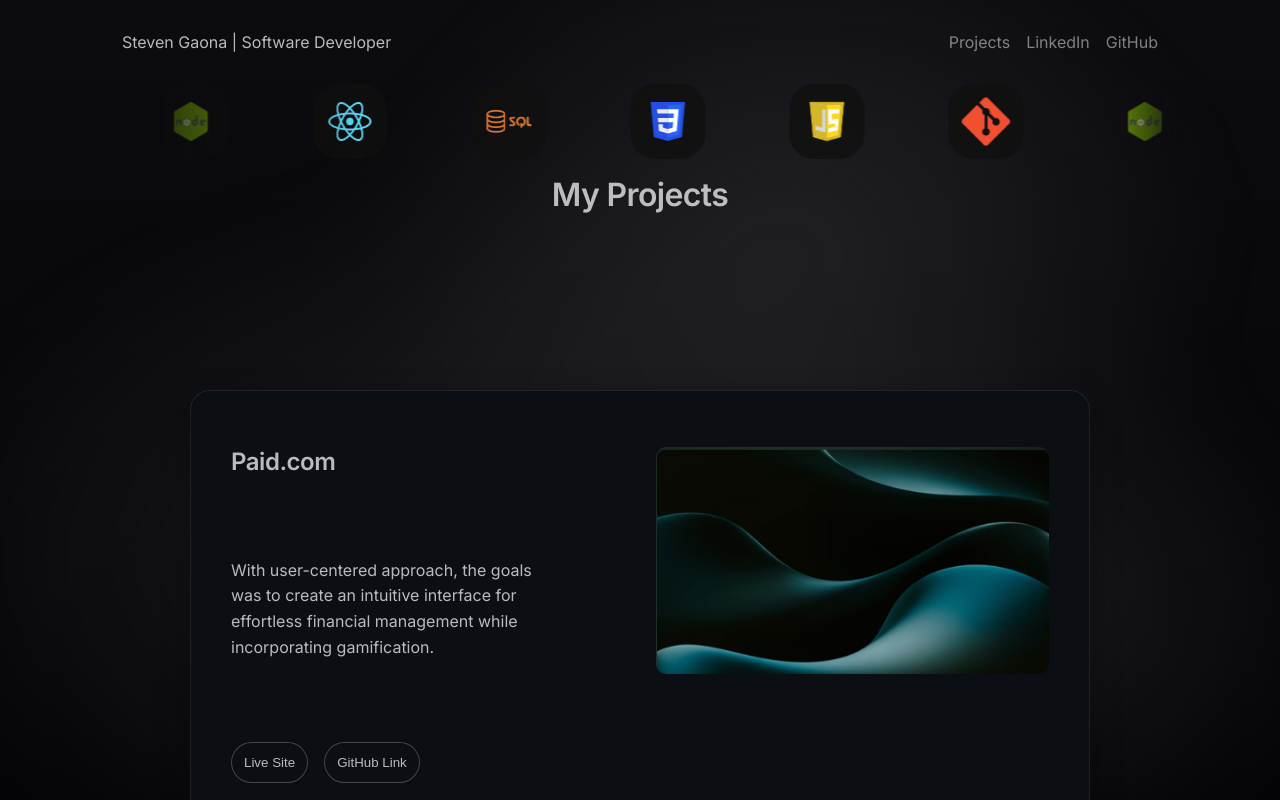
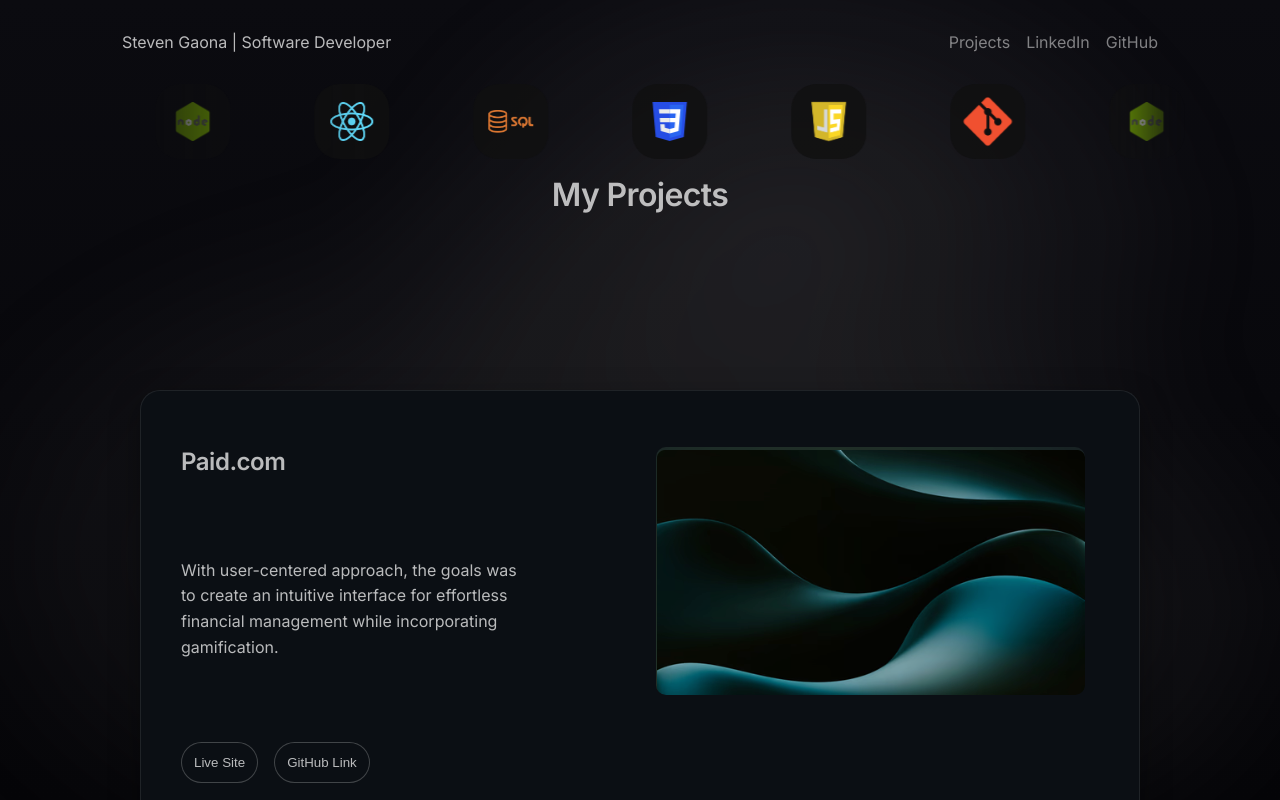
Before and after one commit to sgaona21/dev-portfolio-2025, a React (Vite) app in the folder client/: page / in a window 1280 px wide. Shown: the top 800 px of the page. Built offline with nearby package versions, Linux system fonts and the light colour scheme.

Commit message:
route deleted

```diff
--- a/client/src/App.jsx
+++ b/client/src/App.jsx
@@ -20,9 +20,6 @@ function App() {
       </header>
 
       <main>
-        <Routes>
-          <Route path="/projects" element={<Projects />} />
-        </Routes>
         <TechStackOrbit />
         <Projects />
       </main>
--- a/client/src/styles/styles.css
+++ b/client/src/styles/styles.css
@@ -185,7 +185,6 @@ h1 {
 
 .thumbnail {
     border: 1px solid rgba(245, 245, 245, 0.081);
-    margin-bottom: 1rem;
     width: 90%;
     border-radius: 20px;
     padding: 1rem;
@@ -220,15 +219,14 @@ h1 {
   --stick-top: clamp(56px, 12vh, 120px); /* where cards pin */
   --peek: 14px;                          /* how much of each card stays visible */
   display: grid;
-  gap: 6vh;
+  gap: 1vh;
   padding-block: 20vh 40vh;
   isolation: isolate;                    /* keep z-index local */
 
-  max-width: 1100px;    /* pick your width */
+  max-width: 1400px;    /* pick your width */
   margin-inline: auto;  /* centers horizontally */
   padding-inline: 1rem; /* optional side padding */
   justify-items: center;   /* centers the children horizontally */
-
 }
 
 /* base card */
@@ -386,7 +384,7 @@ h1 {
         justify-items: start;
         height: 500px;
         padding: 3rem 2rem 3rem 2rem;
-        max-width: 900px;
+        max-width: 1000px;
     }
 
     .thumbnail > :nth-child(1) {
@@ -415,7 +413,7 @@ h1 {
 
 
 
-        .orbit__item {
+    .orbit__item {
             background: #111111cd;
             display: flex;
             width: 75px;
@@ -424,7 +422,13 @@ h1 {
             align-items: center;
             padding: .75rem;
             margin-right: 4rem;
-        }
+    }
+
+    .projects-container {
+        gap: 3vh;
+    }
+
+
 
 
 
```
